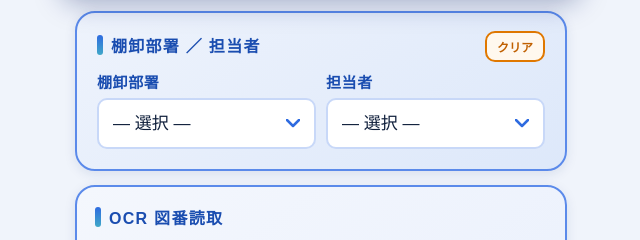
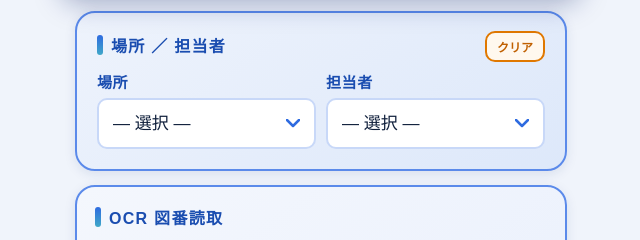
Before and after one commit to itajima-kz/inventory-ocr3, a plain HTML site: page index.html in a window 1280 px wide. Shown: the part 103-343 px from the top of the page, without its empty margins (319-959 px from the left). Drawn offline with Linux system fonts and the light colour scheme; no server answers; a web font is replaced by a local one.

Commit message:
Update labels from '棚卸部署' to '場所'

```diff
--- a/index.html
+++ b/index.html
@@ -762,16 +762,16 @@
     <div class="subtitle" id="currentDate">読込中...</div>
   </header>
 
-  <!-- ★ 棚卸部署・担当者カード（上部） -->
+  <!-- ★ 場所・担当者カード（上部） -->
   <div class="card operator-card" id="operatorCard">
     <div class="card-label">
-      棚卸部署 ／ 担当者
+      場所 ／ 担当者
       <span class="operator-lock-badge" id="lockBadge" style="display:none;">🔒 保持中</span>
     </div>
     <button class="operator-clear-btn" onclick="clearOperator()" title="部署・担当者をクリア">クリア</button>
     <div class="operator-row">
       <div class="operator-field">
-        <label class="field-label" for="departmentSelect">棚卸部署</label>
+        <label class="field-label" for="departmentSelect">場所</label>
         <select id="departmentSelect" onchange="onOperatorChange()">
           <option value="">― 選択 ―</option>
         </select>
```
